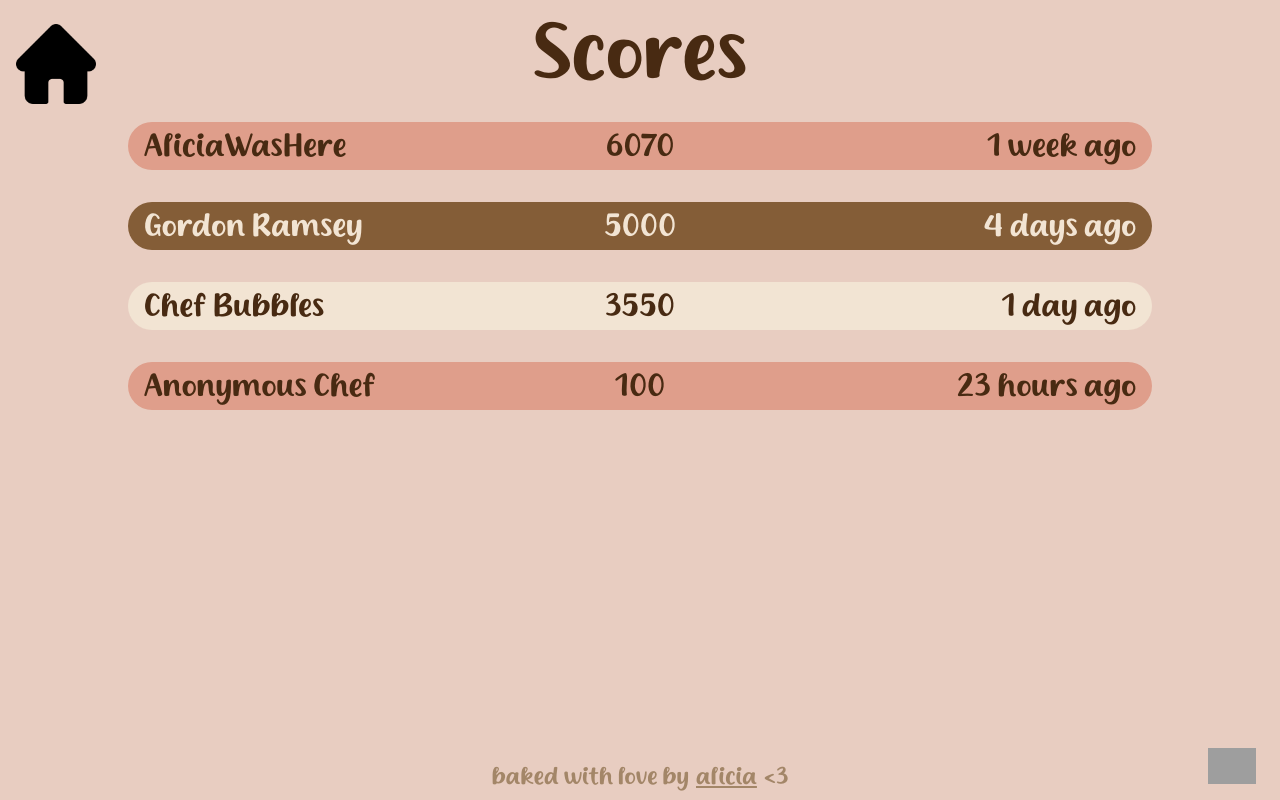
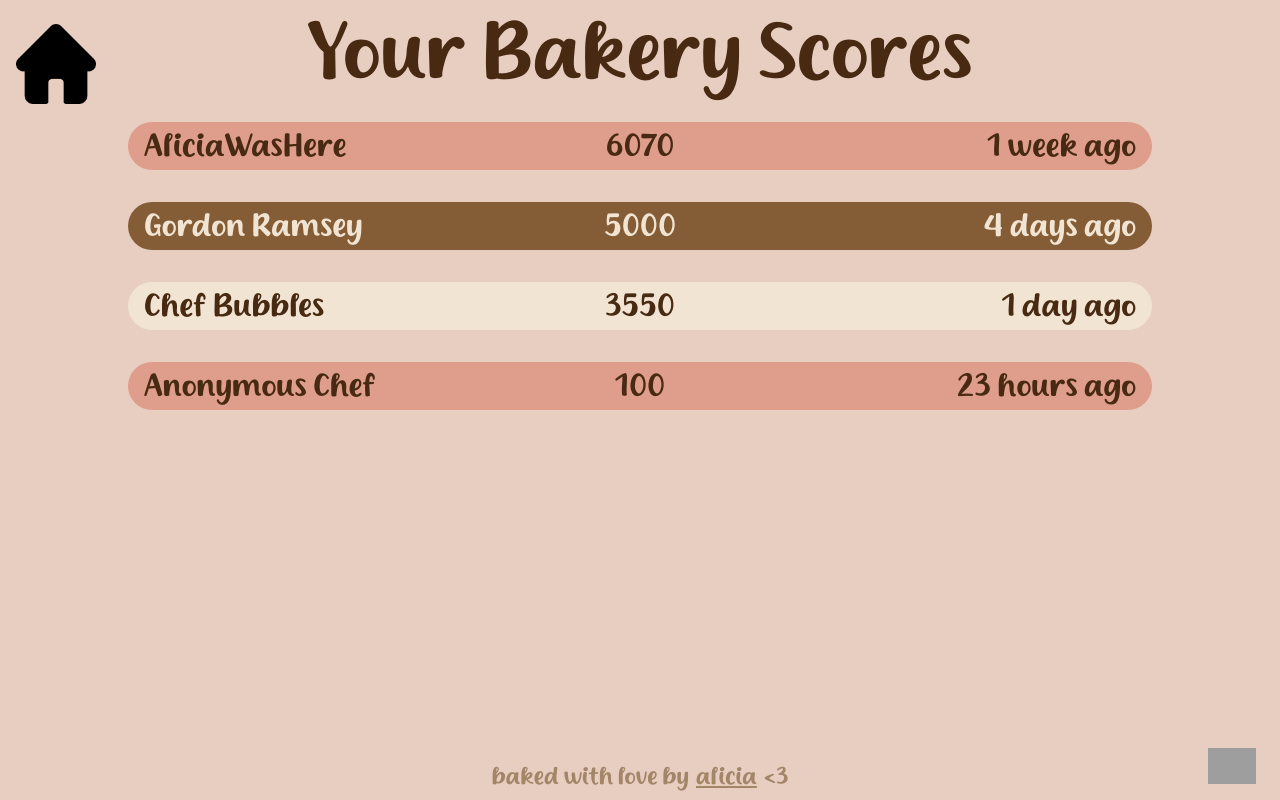
Before and after one commit to aliciajpan/overcaked-demo, a React (Vite) app in the folder overcaked-front-end/: page /scoreboard in a window 1280 px wide. Built offline with nearby package versions, Linux system fonts and the light colour scheme; grey boxes are pictures that could not be loaded.

Commit message:
Indicate max # cakes in game on ordercards and change scoreboard title

```diff
--- a/overcaked-front-end/src/components/OrderCard/OrderCard.jsx
+++ b/overcaked-front-end/src/components/OrderCard/OrderCard.jsx
@@ -34,7 +34,7 @@ function OrderCard({num, icing, cakelayers, expireCake, isGameOver, tutorialModa
 
     return (
         <article className="ordercard">
-            <p>Order #{num}</p>
+            <p>Order #{num} / 20</p>
             <Cake icing={icing} cakelayers={cakelayers} size="small-cake"/>
             <TimerBar time={cakelayers.length} isGameOver={isGameOver} tutorialModalOpen={tutorialModalOpen}/>
         </article>
--- a/overcaked-front-end/src/pages/ScoreboardPage/ScoreboardPage.jsx
+++ b/overcaked-front-end/src/pages/ScoreboardPage/ScoreboardPage.jsx
@@ -50,7 +50,7 @@ function ScoreboardPage() {
             <section className='scoreboard'>
                 <div className='scoreboard__header'>
                     <NavLink className="scoreboard__icon-wrapper" to="/"><img className='scoreboard__icon' src={homeIcon}/></NavLink>
-                    <h1>Scores</h1>
+                    <h1>Your Bakery Scores</h1>
                 </div>
                 <br></br>
                 <h3>No scores to display yet!</h3>
@@ -65,7 +65,7 @@ function ScoreboardPage() {
                     <NavLink className="scoreboard__icon-wrapper" to="/">
                         <img className='scoreboard__icon' src={homeIcon} alt="home icon"/>
                     </NavLink>
-                    <h1>Scores</h1>
+                    <h1>Your Bakery Scores</h1>
                 </div>
 
                 {scoresArray.map((scoreObj, index) => {
```
